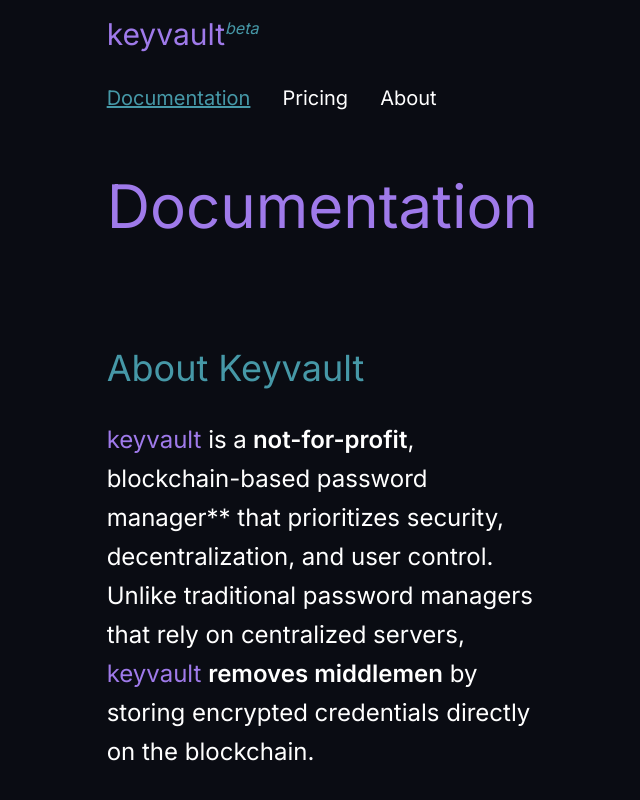
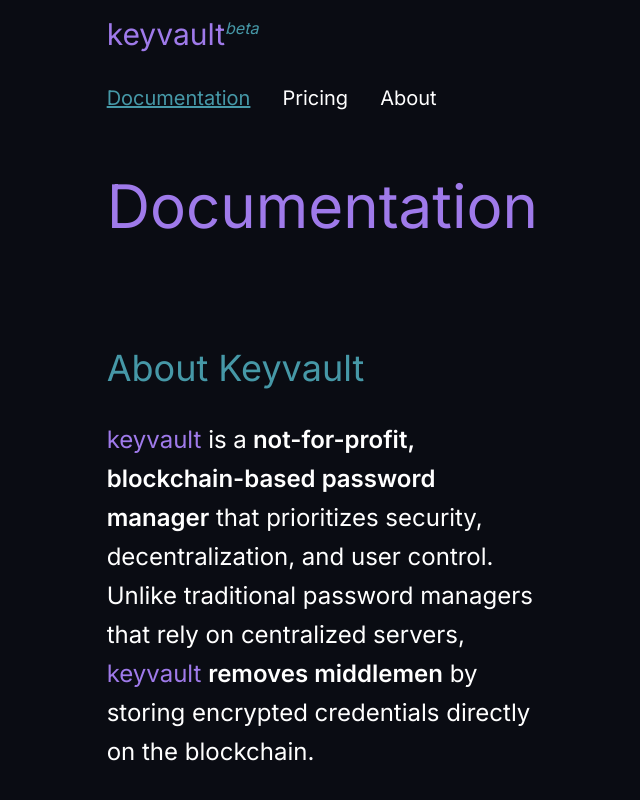
Before and after one commit to lousydropout/keyvault-landing-page, a Next.js app: page /docs in a window 1280 px wide. Shown: the top 800 px of the page, without its empty margins (320-960 px from the left). Built offline with nearby package versions, Linux system fonts and the light colour scheme.

Commit message:
fix typos

```diff
--- a/src/app/docs/page.tsx
+++ b/src/app/docs/page.tsx
@@ -9,12 +9,17 @@ export default function Documentation() {
         <h2 className="text-4xl mt-8 text-accent">About Keyvault</h2>
         <p className="text-2xl leading-relaxed">
           <Keyvault /> is a
-          <span className="font-semibold"> not-for-profit</span>,
-          blockchain-based password manager** that prioritizes security,
-          decentralization, and user control. Unlike traditional password
-          managers that rely on centralized servers, <Keyvault />{" "}
-          <span className="font-semibold"> removes middlemen</span> by storing
-          encrypted credentials directly on the blockchain.
+          <span className="font-semibold">
+            {" "}
+            not-for-profit, blockchain-based password manager
+          </span>{" "}
+          that prioritizes security, decentralization, and user control. Unlike
+          traditional password managers that rely on centralized servers,{" "}
+          <Keyvault /> <span className="font-semibold">
+            {" "}
+            removes middlemen
+          </span>{" "}
+          by storing encrypted credentials directly on the blockchain.
         </p>
         <p className="text-2xl leading-relaxed">
           Currently, <Keyvault /> operates on the{" "}
--- a/src/app/pricing/page.tsx
+++ b/src/app/pricing/page.tsx
@@ -9,9 +9,9 @@ export default function Pricing() {
           <Keyvault /> is completely free to use; we do not charge anything for
           storing or managing your credentials. However, because your encrypted
           credentials are stored on the <Keyvault /> smart contract, you will
-          incur blockchain "gas fees" for storage. These fees are determined
-          entirely by the blockchain network and are required to process
-          transactions.
+          incur gas fees for storage. These fees are determined entirely by the
+          blockchain network and are required to process transactions.{" "}
+          <Keyvault /> does not profit from the gas fees.
         </p>
         <p className="text-2xl leading-relaxed">
           Currently, <Keyvault /> operates on the
@@ -19,7 +19,7 @@ export default function Pricing() {
           where the cost of storing one encrypted credential is approximately
           <span className="font-semibold"> $0.01 USD</span> as of
           <span className="font-semibold"> February 2025</span>. Gas fees may
-          vary depending on network conditions and may differ if <Keyvault />
+          vary depending on network conditions and may differ if <Keyvault />{" "}
           expands to other blockchains in the future.
         </p>
       </main>
```
